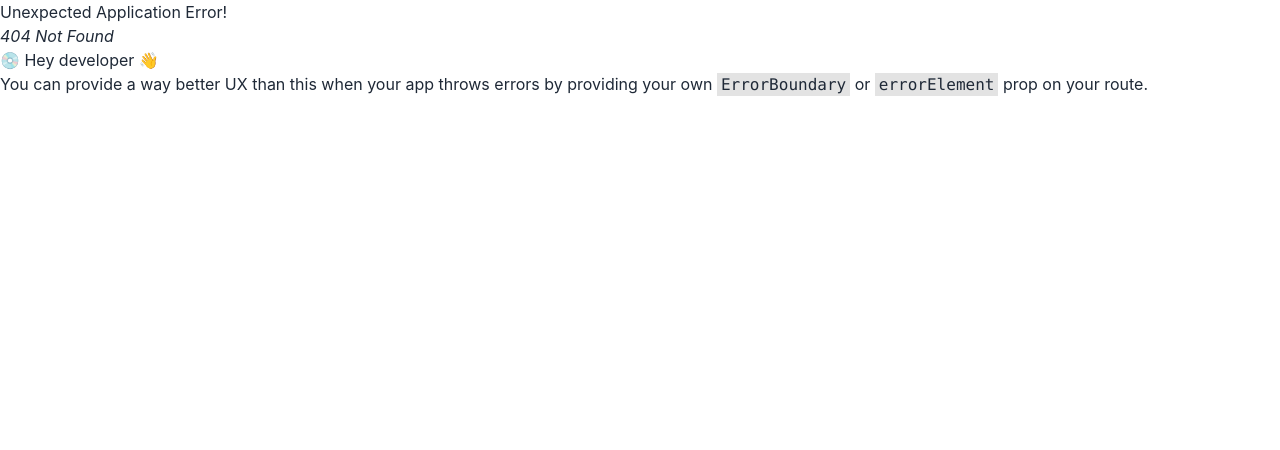
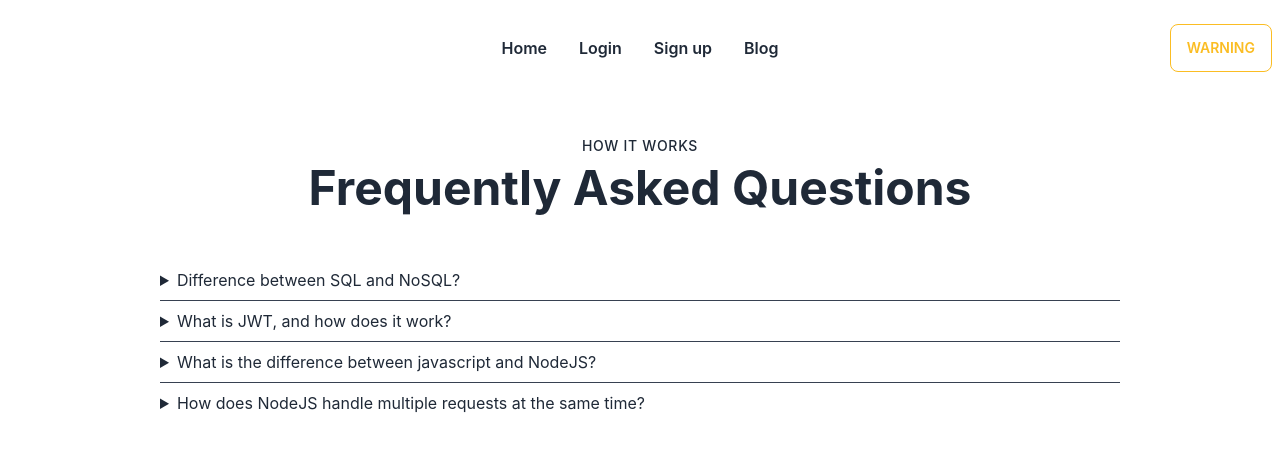
Before and after one commit to ahnaf4749/wood-worker-client, a React (Create React App) app: page /blog in a window 1280 px wide. Before the commit this address had no page. Shown: the top 450 px of the page. Built offline with nearby package versions, Linux system fonts and the light colour scheme.

Commit message:
blog added

```diff
--- /dev/null
+++ b/src/components/Pages/Blog/Blog.js
@@ -0,0 +1,42 @@
+import React from 'react';
+
+const Blog = () => {
+    return (
+        <section className="dark:bg-gray-800 dark:text-gray-100">
+            <div className="container flex flex-col justify-center p-4 mx-auto md:p-8">
+                <p className="p-2 text-sm font-medium tracking-wider text-center uppercase">How it works</p>
+                <h2 className="mb-12 text-4xl font-bold leading-none text-center sm:text-5xl">Frequently Asked Questions</h2>
+                <div className="flex flex-col divide-y sm:px-8 lg:px-12 xl:px-32 divide-gray-700">
+                    <details>
+                        <summary className="py-2 outline-none cursor-pointer focus:underline">Difference between SQL and NoSQL?</summary>
+                        <div className="px-4 pb-4">
+                            <p>Lorem ipsum dolor sit amet consectetur adipisicing elit. Unde neque in fugiat magni, quas animi enim veritatis deleniti ex. Impedit.</p>
+                        </div>
+                    </details>
+                    <details>
+                        <summary className="py-2 outline-none cursor-pointer focus:underline">What is JWT, and how does it work?</summary>
+                        <div className="px-4 pb-4">
+                            <p>Lorem ipsum dolor sit amet consectetur adipisicing elit. Est aspernatur quae, eos explicabo odit minima libero veniam similique quibusdam doloribus facilis ipsa accusantium vel maiores corrupti! Libero voluptate a doloribus?</p>
+                        </div>
+                    </details>
+                    <details>
+                        <summary className="py-2 outline-none cursor-pointer focus:underline">What is the difference between javascript and NodeJS?</summary>
+                        <div className="px-4 pb-4 space-y-2">
+                            <p>Lorem ipsum dolor sit amet consectetur adipisicing elit. Ut voluptates aspernatur dolores in consequatur doloremque inventore reprehenderit, consequuntur perspiciatis architecto.</p>
+                            <p>Sed consectetur quod tenetur! Voluptatibus culpa incidunt veritatis velit quasi cupiditate unde eaque! Iure, voluptatibus autem eaque unde possimus quae.</p>
+                        </div>
+                    </details>
+                    <details>
+                        <summary className="py-2 outline-none cursor-pointer focus:underline">How does NodeJS handle multiple requests at the same time?</summary>
+                        <div className="px-4 pb-4 space-y-2">
+                            <p>Lorem ipsum dolor sit amet consectetur adipisicing elit. Ut voluptates aspernatur dolores in consequatur doloremque inventore reprehenderit, consequuntur perspiciatis architecto.</p>
+                            <p>Sed consectetur quod tenetur! Voluptatibus culpa incidunt veritatis velit quasi cupiditate unde eaque! Iure, voluptatibus autem eaque unde possimus quae.</p>
+                        </div>
+                    </details>
+                </div>
+            </div>
+        </section>
+    );
+};
+
+export default Blog;
--- a/src/components/Pages/Header/Header.js
+++ b/src/components/Pages/Header/Header.js
@@ -6,6 +6,8 @@ const Header = () => {
     const menuitms = <>
         <li className='font-semibold'><Link to='/'>Home</Link></li>
         <li className='font-semibold'><Link to='/login'>Login</Link></li>
+        <li className='font-semibold'><Link to='/signup'>Sign up</Link></li>
+        <li className='font-semibold'><Link to='/blog'>Blog</Link></li>
 
     </>
     return (
--- a/src/components/Pages/Signup/Signup.js
+++ b/src/components/Pages/Signup/Signup.js
@@ -6,7 +6,6 @@ const Signup = () => {
         <div className="hero my-10">
             <div className="hero-content flex-col lg:flex-row gap-20 my-16">
                 <div className="text-center lg:text-left">
-                    {/* <img src={img} alt="" srcset="" /> */}
                 </div>
                 <div className="card flex-shrink-0 w-full max-w-sm shadow-2xl bg-base-100">
                     <form className="card-body">
@@ -30,10 +29,10 @@ const Signup = () => {
                             <input type="password" name='password' placeholder="password" className="input input-bordered" required />
                         </div>
                         <div className="form-control mt-6">
-                            <input className="btn bg-[#FF3811]" type="submit" value="Sign Up" />
+                            <input className="btn" type="submit" value="Sign Up" />
                         </div>
                     </form>
-                    <p className='text-center mb-5'>Already have an account plz <Link to='/login' className='text-[#FF3811] font-bold'>Login In</Link> </p>
+                    <p className='text-center mb-5'>Already have an account plz <Link to='/login' className='font-bold'>Login In</Link> </p>
                 </div>
             </div>
         </div>
```
Also changed, not shown: src/components/Routes/Routes/Routes.js (+10 -0 lines).
